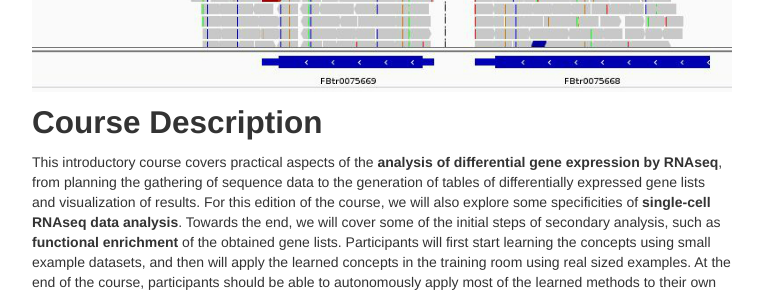
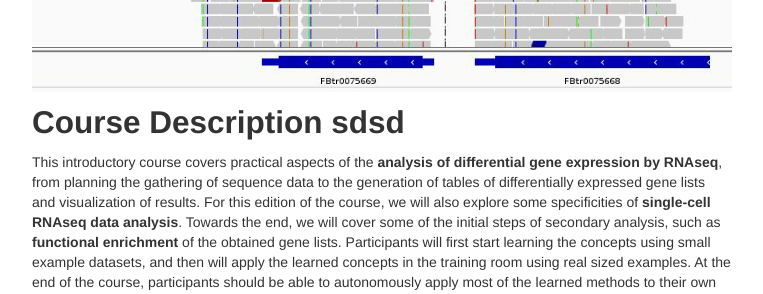
Before and after one commit to GTPB/ADER19F, a Jekyll site: the page built from index.md, in a window 1280 px wide and 900 px high, scrolled down 454 px. Shown: the part 156-450 px from the top of the window, without its empty margins (258-1021 px from the left). Built offline with Jekyll 4.4.1, drawn with Linux system fonts in a browser that asks for light colours.

Commit message:
Update index.md

```diff
--- a/index.md
+++ b/index.md
@@ -6,7 +6,7 @@ description: Introductory course that covers practical aspects of the analysis o
 ---
 ![](./pages/images/Entry_index_image.jpg)
 
-## Course Description
+## Course Description sdsd
 This introductory course covers practical aspects of the **analysis of differential gene expression by RNAseq**, from planning the gathering of sequence data to the generation of tables of differentially expressed gene lists and visualization of results. For this edition of the course, we will also explore some specificities of **single-cell RNAseq data analysis**. Towards the end, we will cover some of the initial steps of secondary analysis, such as **functional enrichment** of the obtained gene lists. Participants will first start learning the concepts using small example datasets, and then will apply the learned concepts in the training room using real sized examples. At the end of the course, participants should be able to autonomously apply most of the learned methods to their own data.
 
 
```
